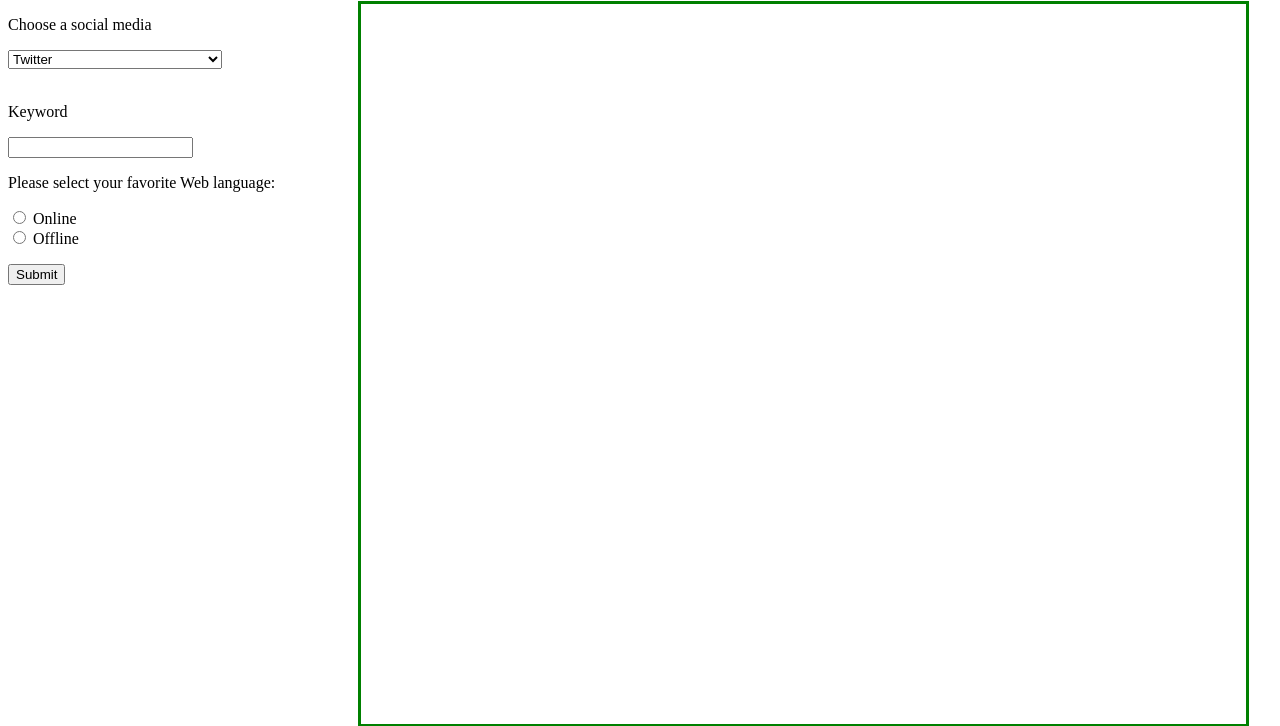
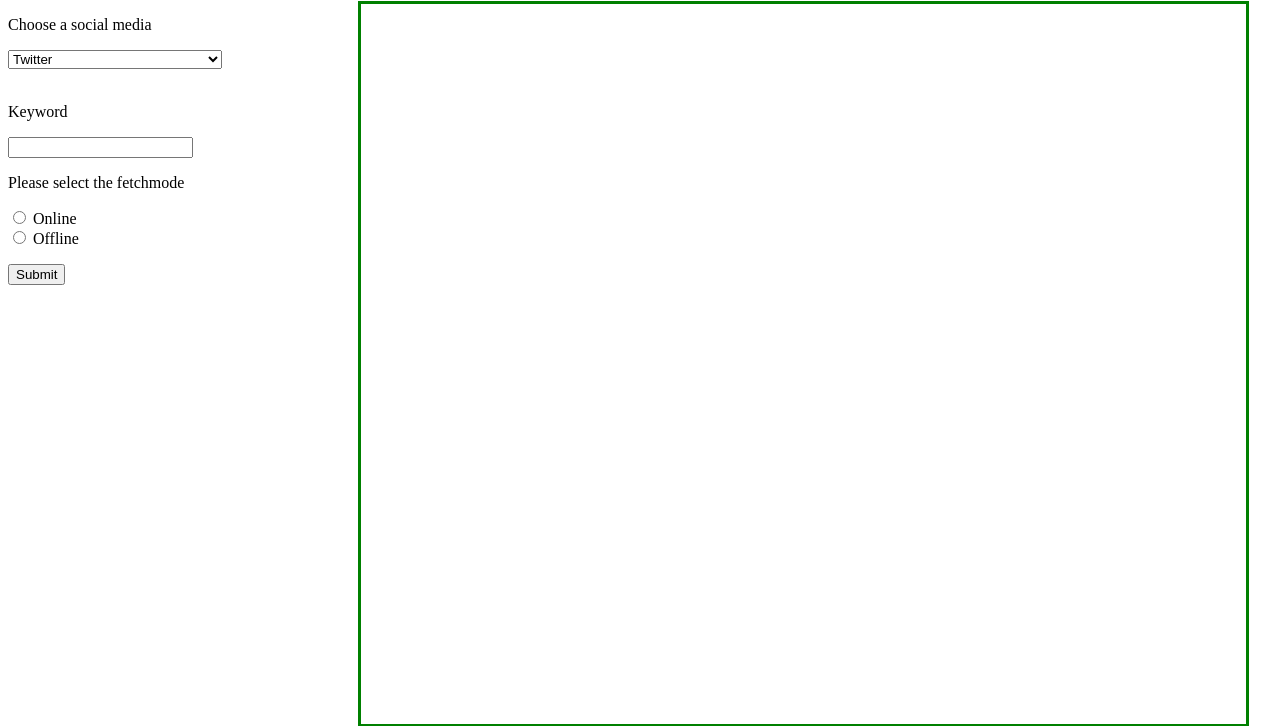
Before and after one commit to vishwas-n/Social-Media-Handler, a Flask app: page / in a window 1280 px wide. Shown: the top 726 px of the page. Run offline with Flask 2, Linux system fonts and the light colour scheme.

Commit message:
Update my-form.html

```diff
--- a/Client/templates/my-form.html
+++ b/Client/templates/my-form.html
@@ -24,7 +24,7 @@
     <p> Keyword </p>  <input name="text">
 
 
-    <p>Please select your favorite Web language:</p>
+    <p>Please select the fetchmode</p>
     <input type="radio" name="radio" value="Online">
     <label for="Online">Online</label><br>
     <input type="radio" name="radio" value="Offline">
```
